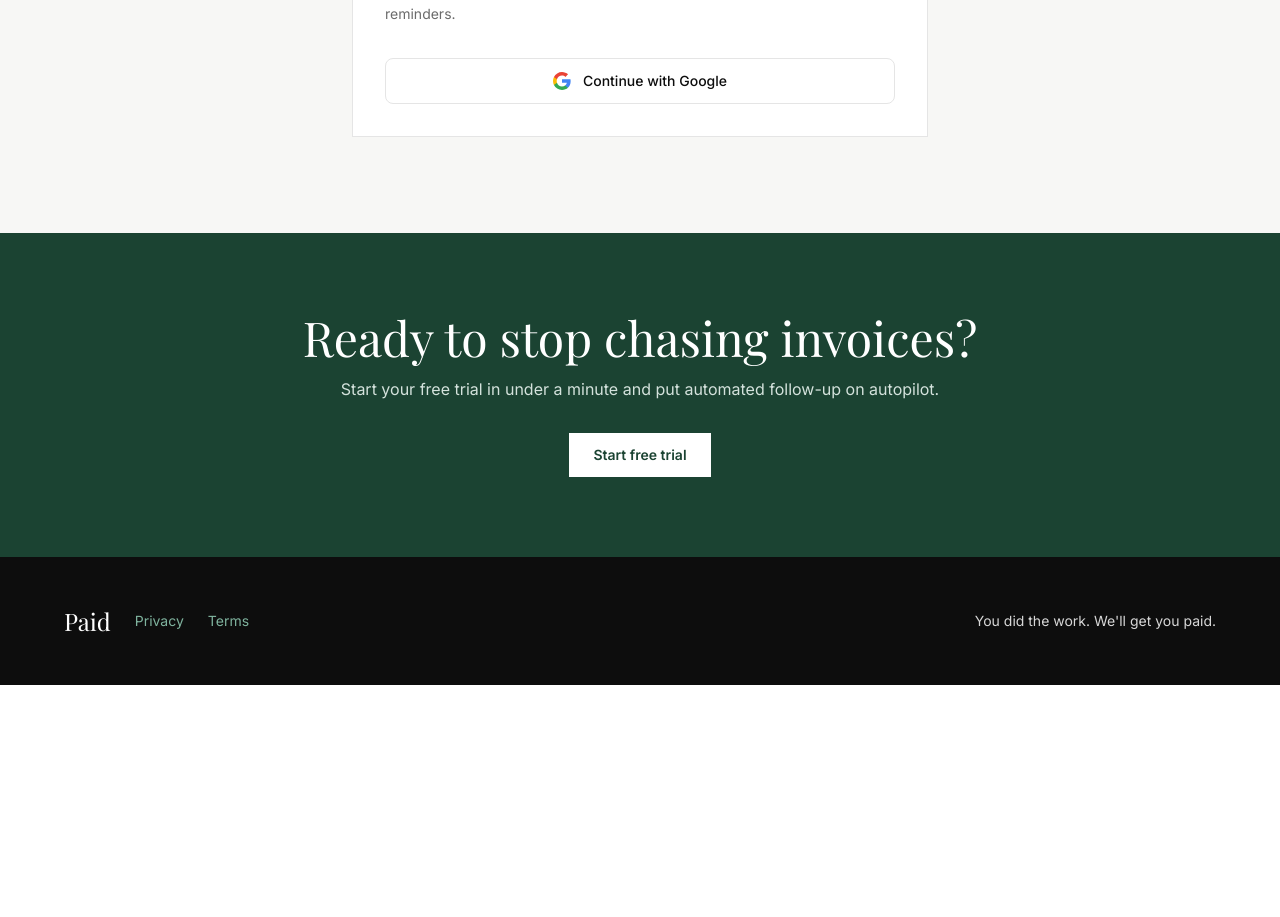
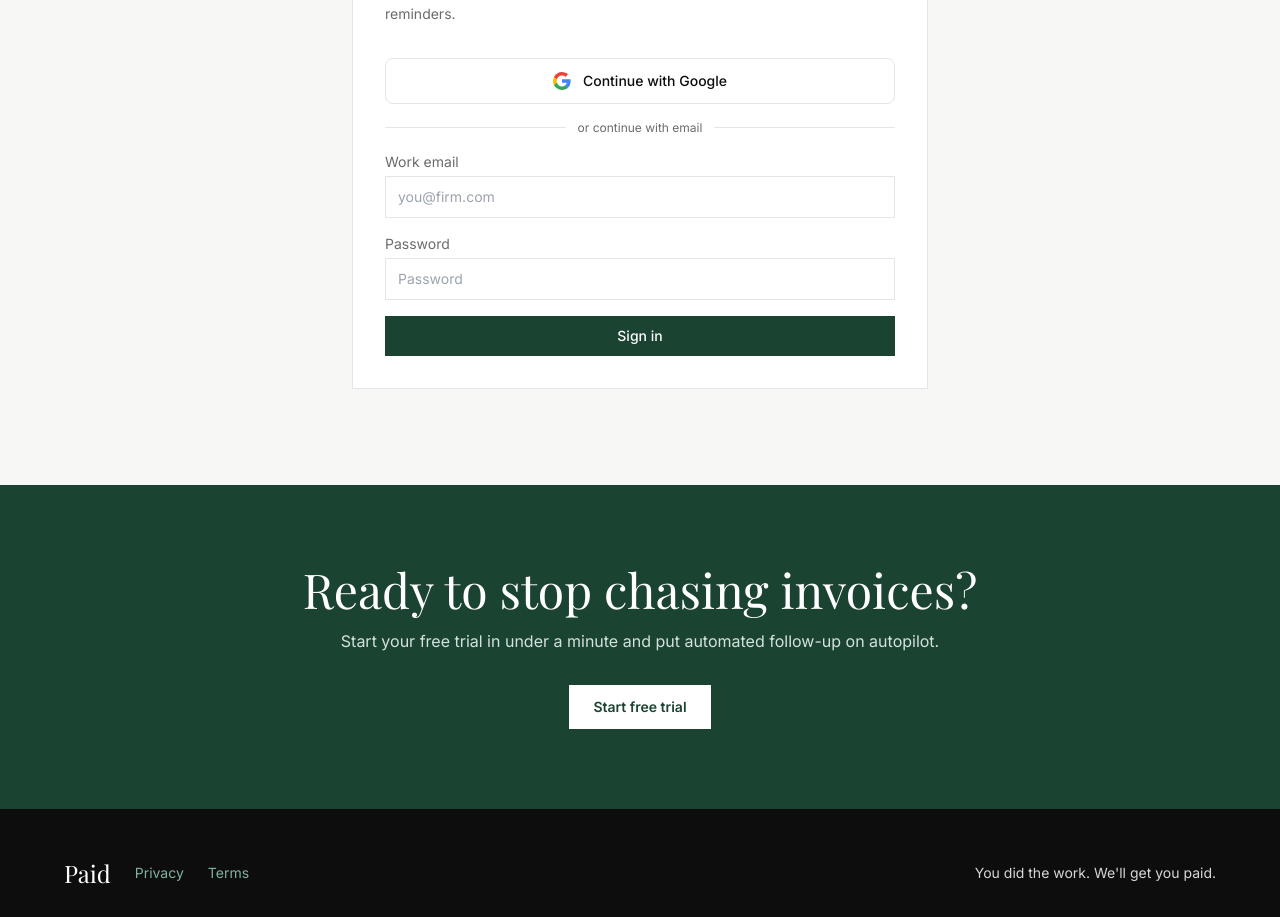
Before and after one commit to yantommy1/paid-app, a Next.js app: page / in a window 1280 px wide. Shown: the part 4100-5017 px from the top of the page. Before the commit the page ends 4785 px from the top, so only its background shows below. Built offline with nearby package versions, Linux system fonts and the light colour scheme; no server answers.

Commit message:
Restore email auth alongside Google SSO

```diff
--- a/components/LandingEmailForm.tsx
+++ b/components/LandingEmailForm.tsx
@@ -1,7 +1,9 @@
 "use client";
 
 import { createClient } from "@/lib/supabase/browser";
-import { useState } from "react";
+import { postLoginPathForState } from "@/lib/auth/post-login-path";
+import { useRouter } from "next/navigation";
+import { useId, useState } from "react";
 
 export type AuthIntent = "signup" | "signin";
 type Variant = "light" | "dark";
@@ -27,11 +29,38 @@ export function mapAuthError(raw: string | undefined): string {
   return raw;
 }
 
+async function redirectAfterSession(router: ReturnType<typeof useRouter>) {
+  const supabase = createClient();
+  const {
+    data: { user },
+  } = await supabase.auth.getUser();
+  if (!user) return;
+  const { data: profile } = await supabase
+    .from("users")
+    .select("onboarding_completed, subscription_status")
+    .eq("id", user.id)
+    .maybeSingle();
+  router.push(
+    postLoginPathForState({
+      onboardingCompleted: profile?.onboarding_completed === true,
+      subscriptionStatus: (profile?.subscription_status as string | null) ?? null,
+    })
+  );
+  router.refresh();
+}
+
 export function LandingEmailForm({ variant = "light", intent = "signup" }: Props) {
+  const router = useRouter();
+  const [email, setEmail] = useState("");
+  const [password, setPassword] = useState("");
   const [status, setStatus] = useState<"idle" | "loading" | "error">("idle");
   const [message, setMessage] = useState("");
-  void variant;
-  void intent;
+  const emailId = useId();
+  const passwordId = useId();
+  const inputClass =
+    variant === "light"
+      ? "w-full border border-[#E5E5E5] px-3 py-2.5 text-sm text-[#0D0D0D] outline-none focus:border-[#1B4332]"
+      : "w-full border border-[#E5E5E5] px-3 py-2.5 text-sm text-[#0D0D0D] outline-none focus:border-[#1B4332]";
 
   async function signInWithGoogle() {
     setStatus("loading");
@@ -54,6 +83,52 @@ export function LandingEmailForm({ variant = "light", intent = "signup" }: Props
     }
   }
 
+  async function onPasswordSubmit(e: React.FormEvent) {
+    e.preventDefault();
+    setStatus("loading");
+    setMessage("");
+    const supabase = createClient();
+    if (!email.trim() || !password.trim()) {
+      setStatus("error");
+      setMessage("Enter your email and password.");
+      return;
+    }
+    try {
+      if (intent === "signup") {
+        const { data, error } = await supabase.auth.signUp({
+          email: email.trim().toLowerCase(),
+          password,
+        });
+        if (error) {
+          setStatus("error");
+          setMessage(mapAuthError(error.message));
+          return;
+        }
+        if (data.session) {
+          await redirectAfterSession(router);
+          return;
+        }
+        setStatus("error");
+        setMessage("Check your email to confirm your account, then sign in.");
+        return;
+      }
+
+      const { error } = await supabase.auth.signInWithPassword({
+        email: email.trim().toLowerCase(),
+        password,
+      });
+      if (error) {
+        setStatus("error");
+        setMessage(mapAuthError(error.message));
+        return;
+      }
+      await redirectAfterSession(router);
+    } catch {
+      setStatus("error");
+      setMessage("Something went wrong. Please try again.");
+    }
+  }
+
   return (
     <div className="space-y-4">
       <button
@@ -71,6 +146,50 @@ export function LandingEmailForm({ variant = "light", intent = "signup" }: Props
         Continue with Google
       </button>
 
+      <div className="flex items-center gap-3">
+        <span className="h-px flex-1 bg-[#E5E5E5]" />
+        <span className="text-xs text-[#6B6B6B]">or continue with email</span>
+        <span className="h-px flex-1 bg-[#E5E5E5]" />
+      </div>
+
+      <form onSubmit={onPasswordSubmit} className="space-y-4">
+        <div>
+          <label htmlFor={emailId} className="mb-1 block text-sm text-[#6B6B6B]">
+            Work email
+          </label>
+          <input
+            id={emailId}
+            type="email"
+            required
+            value={email}
+            onChange={(e) => setEmail(e.target.value)}
+            className={inputClass}
+            placeholder="you@firm.com"
+          />
+        </div>
+        <div>
+          <label htmlFor={passwordId} className="mb-1 block text-sm text-[#6B6B6B]">
+            Password
+          </label>
+          <input
+            id={passwordId}
+            type="password"
+            required
+            value={password}
+            onChange={(e) => setPassword(e.target.value)}
+            className={inputClass}
+            placeholder="Password"
+          />
+        </div>
+        <button
+          type="submit"
+          disabled={status === "loading"}
+          className="w-full bg-[#1B4332] py-2.5 text-sm font-medium text-white disabled:opacity-60"
+        >
+          {status === "loading" ? "Working..." : intent === "signup" ? "Create account" : "Sign in"}
+        </button>
+      </form>
+
       {message && (
         <p className={`text-sm ${status === "error" ? "text-red-600" : "text-[#1B4332]"}`}>
           {message}
```
